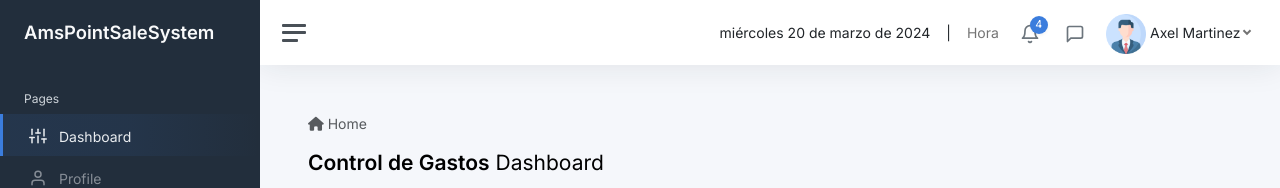
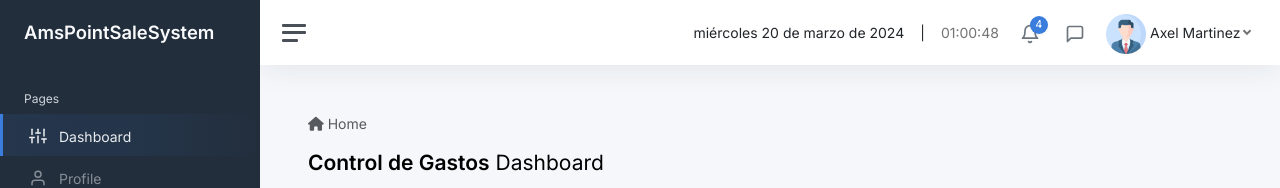
Before and after one commit to Axel200121/APP-Expense-Control, an Angular app in the folder web-site-control-expenses/: page / in a window 1280 px wide. Shown: the top 188 px of the page. Built offline with nearby package versions, Linux system fonts and the light colour scheme.

Commit message:
Agrengado la hora en tiempo real en el header

```diff
--- a/web-site-control-expenses/src/app/components/header/header.component.html
+++ b/web-site-control-expenses/src/app/components/header/header.component.html
@@ -11,7 +11,7 @@
                 </a>
                 <a class="nav-link d-none d-sm-inline-block text-dark">{{getActualDate()}} </a>
                 <a class="nav-link d-none d-sm-inline-block"><span class="text-dark">|</span></a>
-                <a class="nav-link d-none d-sm-inline-block">Hora</a>
+                <a class="nav-link d-none d-sm-inline-block">{{hora | date:'hh:mm:ss' }}</a>
             </li>
             <li class="nav-item dropdown">
                 <a class="nav-icon dropdown-toggle" href="#" id="alertsDropdown" data-bs-toggle="dropdown">
--- a/web-site-control-expenses/src/app/components/header/header.component.ts
+++ b/web-site-control-expenses/src/app/components/header/header.component.ts
@@ -1,15 +1,22 @@
-import { Component } from '@angular/core';
+import { DatePipe } from '@angular/common';
+import { Component, OnInit } from '@angular/core';
 import dayjs from 'dayjs';
 import "dayjs/locale/es"
 
 @Component({
   selector: 'app-header',
   standalone: true,
-  imports: [],
+  imports: [DatePipe],
   templateUrl: './header.component.html',
   styleUrl: './header.component.css'
 })
-export class HeaderComponent {
+export class HeaderComponent implements OnInit {
+
+  public hora:any;
+
+  ngOnInit(): void {
+    this.getActualHour()
+  }
 
   public getActualDate(){
     dayjs.locale('es')
@@ -18,4 +25,11 @@ export class HeaderComponent {
     " de "+dayjs(date).format("YYYY")
   }
 
+  public getActualHour(){
+    this.hora= new Date()
+    setInterval(()=>{
+      this.hora= new Date()
+    },1000)
+  }
+
 }
```
